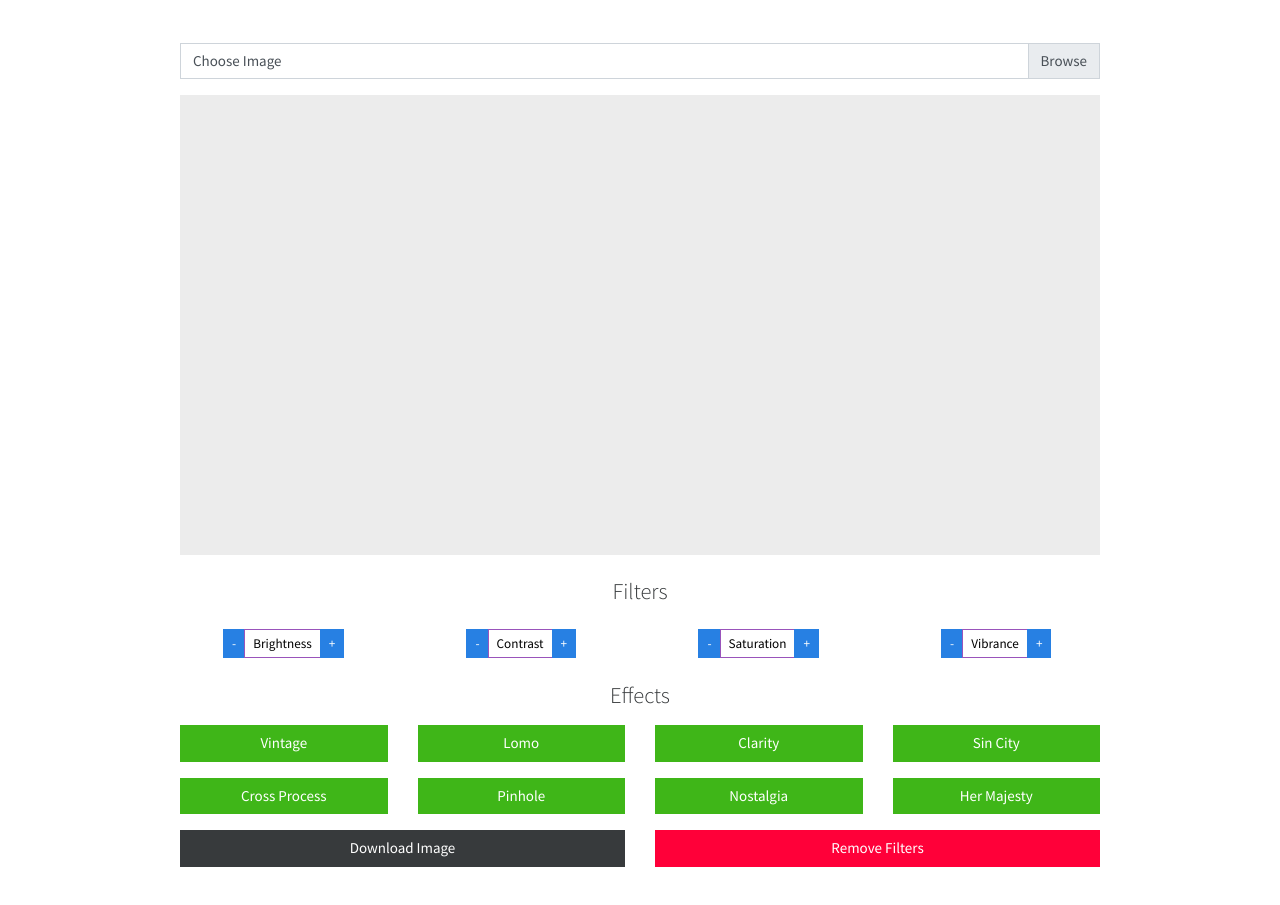
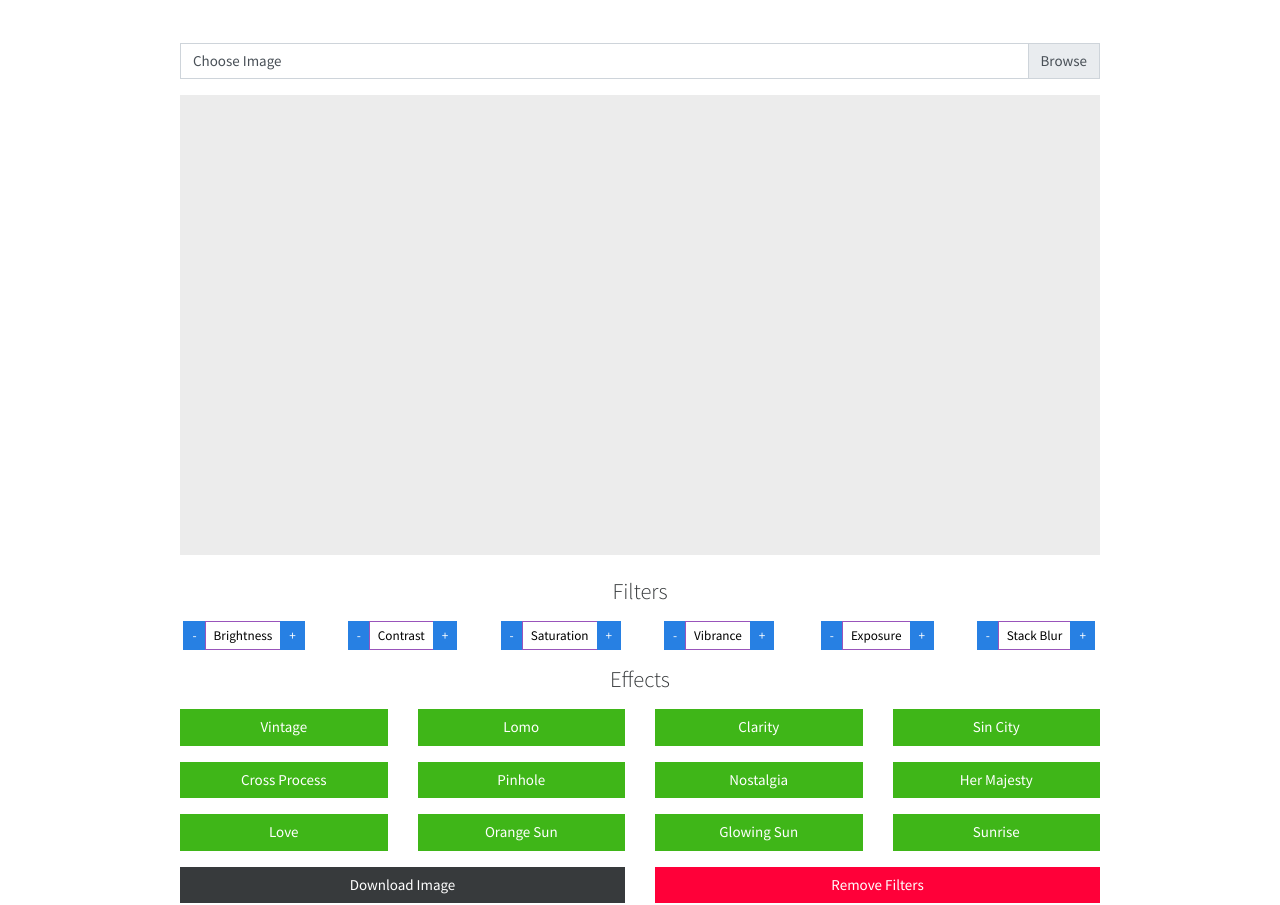
Before and after one commit to jakekgrog/Minty, a plain HTML site: page index.html in a window 1280 px wide. Shown: the part 60-965 px from the top of the page. Drawn offline with nearby package versions, Linux system fonts and the light colour scheme.

Commit message:
Update index.html

```diff
--- a/index.html
+++ b/index.html
@@ -26,33 +26,47 @@
 
                 <h4 class="text-center my-3">Filters</h4>
 
-                <div class="row text-center my-4">
-                    <div class="col-md-3">
+                <div class="row text-center my-6">
+                    <div class="col-md-2">
                         <div class="btn-group btn-group-sm">
                             <button class="filter-btn brightness-remove btn btn-primary">-</button>
                             <button class="btn btn-info btn-disabled">Brightness</button>
                             <button class="filter-btn brightness-add btn btn-primary">+</button>
                         </div>
                     </div>
-                    <div class="col-md-3">
+                    <div class="col-md-2">
                         <div class="btn-group btn-group-sm">
                             <button class="filter-btn contrast-remove btn btn-primary">-</button>
                             <button class="btn btn-info btn-disabled">Contrast</button>
                             <button class="filter-btn contrast-add btn btn-primary">+</button>
                         </div>
                     </div>
-                    <div class="col-md-3">
+                    <div class="col-md-2">
                         <div class="btn-group btn-group-sm">
                             <button class="filter-btn saturation-remove btn btn-primary">-</button>
                             <button class="btn btn-info btn-disabled">Saturation</button>
                             <button class="filter-btn saturation-add btn btn-primary">+</button>
                         </div>
                     </div>
-                    <div class="col-md-3">
+                    <div class="col-md-2">
                         <div class="btn-group btn-group-sm">
                             <button class="filter-btn vibrance-remove btn btn-primary">-</button>
                             <button class="btn btn-info btn-disabled">Vibrance</button>
                             <button class="filter-btn vibrance-add btn btn-primary">+</button>
+                        </div>
+                    </div>
+                    <div class="col-md-2">
+                        <div class="btn-group btn-group-sm">
+                            <button class="filter-btn exposure-remove btn btn-primary">-</button>
+                            <button class="btn btn-info btn-disabled">Exposure</button>
+                            <button class="filter-btn exposure-add btn btn-primary">+</button>
+                        </div>
+                    </div>
+                    <div class="col-md-2">
+                        <div class="btn-group btn-group-sm">
+                            <button class="filter-btn stackblur-remove btn btn-primary">-</button>
+                            <button class="btn btn-info btn-disabled">Stack Blur</button>
+                            <button class="filter-btn stackblur-add btn btn-primary">+</button>
                         </div>
                     </div>
                 </div>
@@ -89,6 +103,21 @@
                     </div>
                 </div>
 
+                <div class="row mb-3">
+                    <div class="col-md-3">
+                        <button class="filter-btn love-add btn btn-success btn-block">Love</button>
+                    </div>
+                    <div class="col-md-3">
+                        <button class="filter-btn orangepeel-add btn btn-success btn-block">Orange Sun</button>
+                    </div>
+                    <div class="col-md-3">
+                        <button class="filter-btn glowingsun-add btn btn-success btn-block">Glowing Sun</button>
+                    </div>
+                    <div class="col-md-3">
+                        <button class="filter-btn sunrise-add btn btn-success btn-block">Sunrise</button>
+                    </div>
+                </div>
+
                 <div class="row">
                     <div class="col-md-6">
                         <button id="download-btn" class="btn btn-dark btn-block">Download Image</button>
@@ -101,8 +130,8 @@
                 <footer id="footer">
                     <ul class="list-unstyled">
                         <li><a class="lnk" href="https://www.github.com/r-dog">Github</a></li>
-                        <li><a class="lnk" href="http://www.jakegrogan.com">Portfolio</a></li>
-                        <li><a class="lnk" href="https://www.linkedin.com/in/jakegrogan/">LinkedIn</a></li>
+                        <li><a class="lnk" href="https://www.github.com/r-dog">Portfolio</a></li>
+                        <li><a class="lnk" href="https://www.github.com/r-dog">LinkedIn</a></li>
                     </ul>
                     <br><br><br>
                     <p>Made by <a href="http://www.jakegrogan.com">Jake Grogan</a></p>
```
